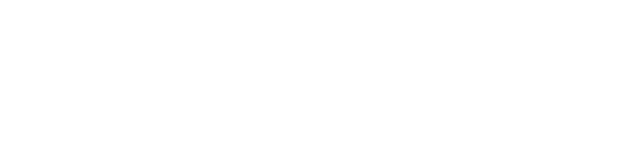
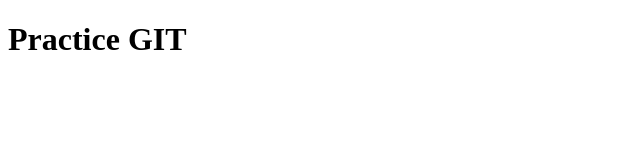
Before and after one commit to phamphanbang/RGT-GIT, a plain HTML site: page index.html in a window 1280 px wide. Shown: the whole page, without its empty margins (0-640 px from the left). Drawn offline with Linux system fonts and the light colour scheme.

Commit message:
Adding header in index.html

```diff
--- a/index.html
+++ b/index.html
@@ -7,6 +7,6 @@
     <title>Document</title>
 </head>
 <body>
-
+    <h1>Practice GIT</h1>
 </body>
 </html>
```
